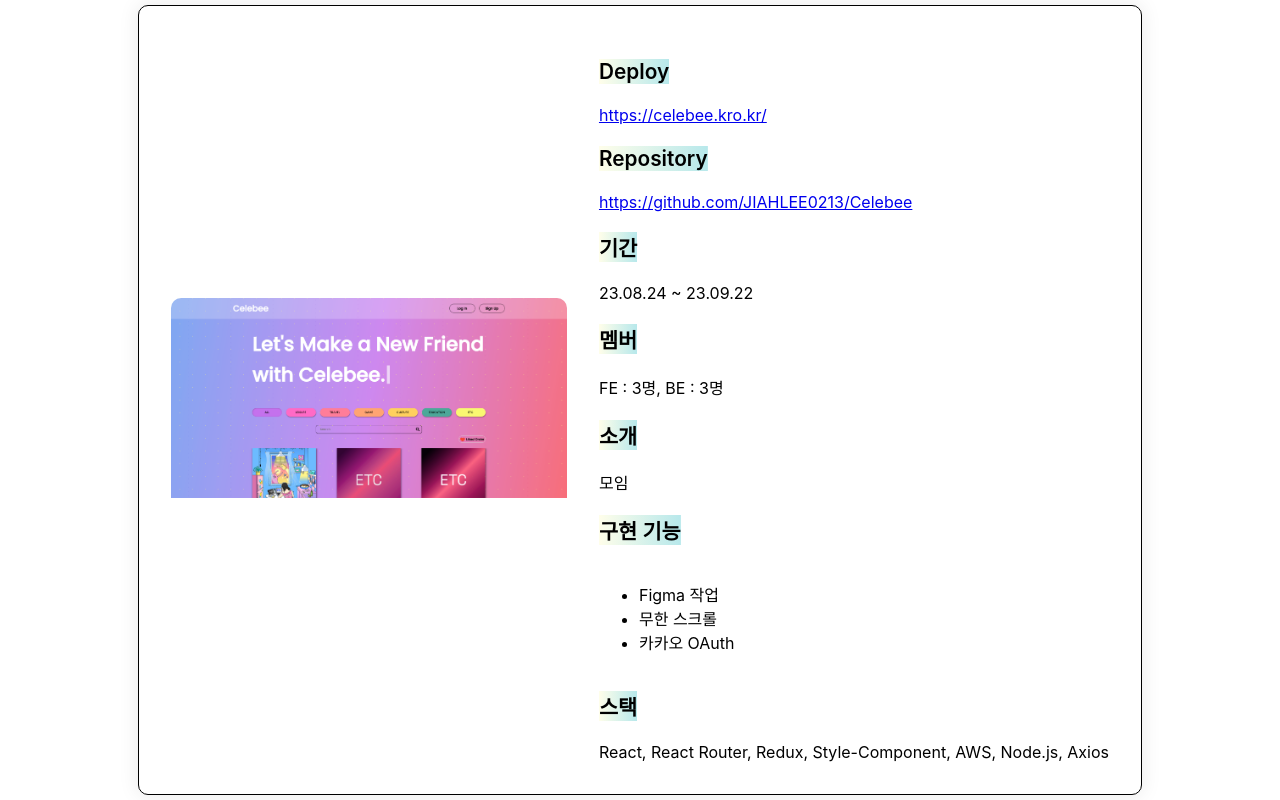
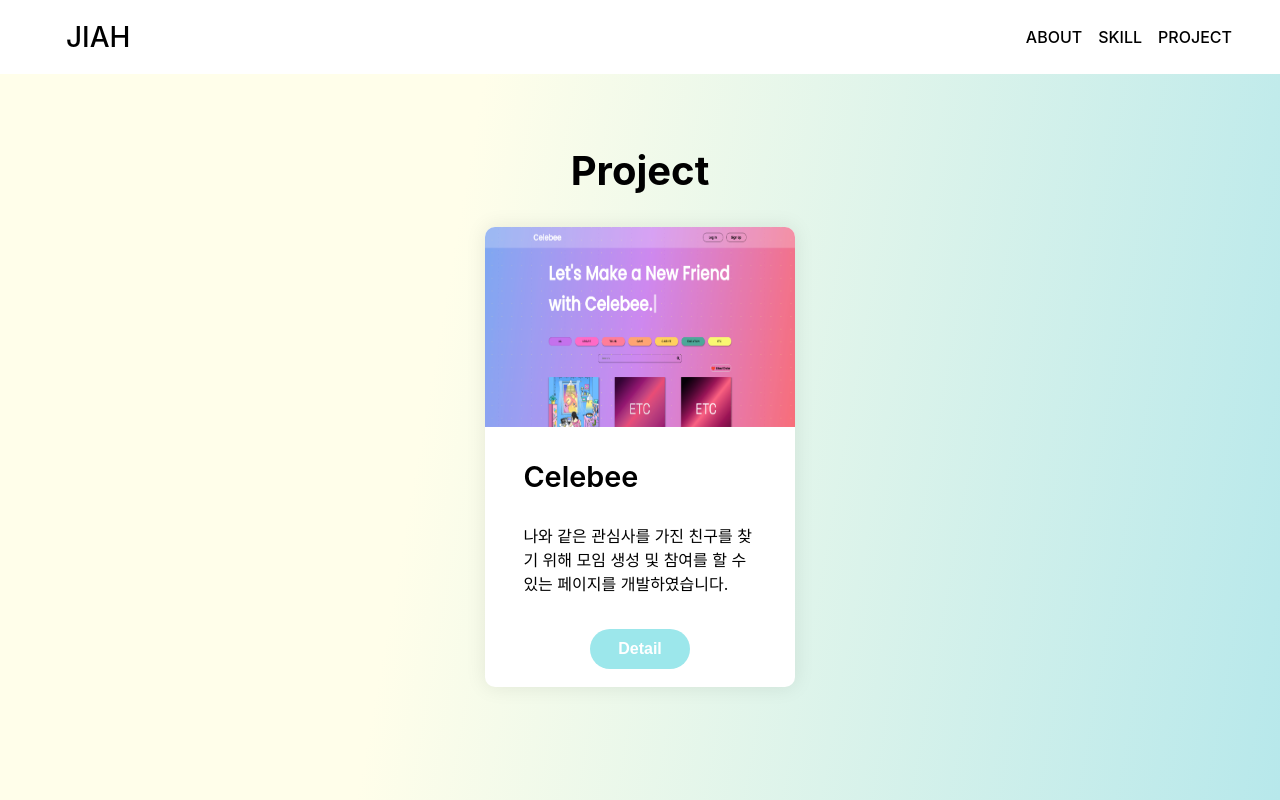
Before and after one commit to JIAHLEE0213/Portfolio, a React (Create React App) app: page / in a window 1280 px wide. Built offline with nearby package versions, Linux system fonts and the light colour scheme.

Commit message:
style:detail 컴포넌트 정렬 및 내용 위치 변경

```diff
--- a/src/App.js
+++ b/src/App.js
@@ -1,7 +1,7 @@
 import React from 'react';
-// import Project from './section/project';
-// import Header from './components/header';
-import Detail from './components/detail';
+import Project from './section/project';
+import Header from './components/header';
+// import Detail from './components/detail';
 // import Project from './section/project';
 // import Intro from './section/Intro';
 // import About from './section/about';
@@ -10,12 +10,12 @@ import Detail from './components/detail';
 export default function App() {
   return (
     <>
-      {/* <Header /> */}
+      <Header />
       {/* <Intro /> */}
       {/* <About /> */}
       {/* <Skill /> */}
-      {/* <Project /> */}
-      <Detail />
+      <Project />
+      {/* <Detail /> */}
     </>
   );
 }
--- a/src/components/detail.jsx
+++ b/src/components/detail.jsx
@@ -1,12 +1,15 @@
 import React from 'react';
+import PropTypes from 'prop-types';
 import { Projects } from '../constants/projects';
 import styled from 'styled-components';
+import { AiFillCloseCircle } from 'react-icons/ai';
 
-export default function Detail() {
+export default function Detail({ closeModal }) {
   return (
     <DetailStyle>
       {Projects.map(
         ({
+          project,
           img,
           title,
           members,
@@ -18,15 +21,31 @@ export default function Detail() {
           stacks,
         }) => (
           <div key={title} className="detail-container">
-            <div className="detail-img">{img}</div>
-            <div className="explain-container">
-              <div className="explain-box">
+            <div className="close-container" onClick={closeModal}>
+              <AiFillCloseCircle className="close-button" />
+            </div>
+            <div className="explain-box">
+              <div className="detail-img">{img}</div>
+              <div className="project-box">
+                <DetailBox className="members-box">
+                  <p className="project">{project}</p>
+                  <div className="explain-members">{members}</div>
+                </DetailBox>
+                <DetailBox className="period-box">
+                  <p>기간</p>
+                  <div className="explain-period">{period}</div>
+                </DetailBox>
                 <DetailBox className="deploy-box">
                   <p>Deploy</p>
                   <a href={deploy} target="_blank" rel="noopener noreferrer">
                     <div className="explain-deploy">{deploy}</div>
                   </a>
                 </DetailBox>
+              </div>
+            </div>
+
+            <div className="explain-container">
+              <div className="explain-box">
                 <DetailBox className="repository-box">
                   <p>Repository</p>
                   <a
@@ -36,14 +55,6 @@ export default function Detail() {
                   >
                     <div className="explain-repo">{repository}</div>
                   </a>
-                </DetailBox>
-                <DetailBox className="period-box">
-                  <p>기간</p>
-                  <div className="explain-period">{period}</div>
-                </DetailBox>
-                <DetailBox className="members-box">
-                  <p>멤버</p>
-                  <div className="explain-members">{members}</div>
                 </DetailBox>
                 <DetailBox className="pr-box">
                   <p>소개</p>
@@ -75,23 +86,45 @@ const DetailStyle = styled.div`
   justify-content: center;
   align-items: center;
   height: 100vh;
+  width: 200vh;
+  position: fixed;
+  top: 50%;
+  left: 50%;
+  transform: translate(-50%, -50%);
   .detail-container {
+    position: fixed;
     display: flex;
     flex-direction: row;
-    align-items: center;
-    border: 1px black solid;
-    box-shadow: 0px 0px 20px 1px rgba(0, 0, 0, 0.08);
+    background-color: white;
+    box-shadow: 0px 0px 20px 1px rgba(0, 0, 0, 0.09);
     border-radius: 10px;
     padding: 2rem;
+    height: 32rem;
   }
   .explain-container {
     margin-left: 2rem;
-    align-items: center;
+    height: 100%;
+  }
+  .explain-box {
+    display: flex;
+    flex-direction: column;
+    justify-content: center;
+    height: 100%;
   }
   img {
     width: 100%;
     height: 200px;
     border-radius: 10px 10px 0px 0px;
+  }
+  .close-button {
+    font-size: 40px;
+    position: absolute;
+    background: none;
+    border: none;
+    top: 10px;
+    right: 10px;
+    cursor: pointer;
+    color: #9ce7eb;
   }
 `;
 
@@ -111,4 +144,21 @@ const DetailBox = styled.div`
     background-repeat: no-repeat;
     width: fit-content;
   }
+  &.members-box {
+    display: flex;
+    flex-direction: row;
+    align-items: end;
+  }
+  .explain-members {
+    margin-left: 10px;
+  }
+  .explain-impl {
+    margin: 0;
+  }
+  .project {
+    margin-bottom: 0;
+  }
 `;
+Detail.propTypes = {
+  closeModal: PropTypes.func.isRequired,
+};
--- a/src/constants/projects.jsx
+++ b/src/constants/projects.jsx
@@ -6,6 +6,7 @@ export const Projects = [
       // eslint-disable-next-line no-undef
       <img src={process.env.PUBLIC_URL + '/img/Celebee.png'} alt="Celebee" />
     ),
+    project: 'Team Project',
     title: 'Celebee',
     subtitle:
       '나와 같은 관심사를 가진 친구를 찾기 위해 모임 생성 및 참여를 할 수 있는 페이지를 개발하였습니다.',
```
